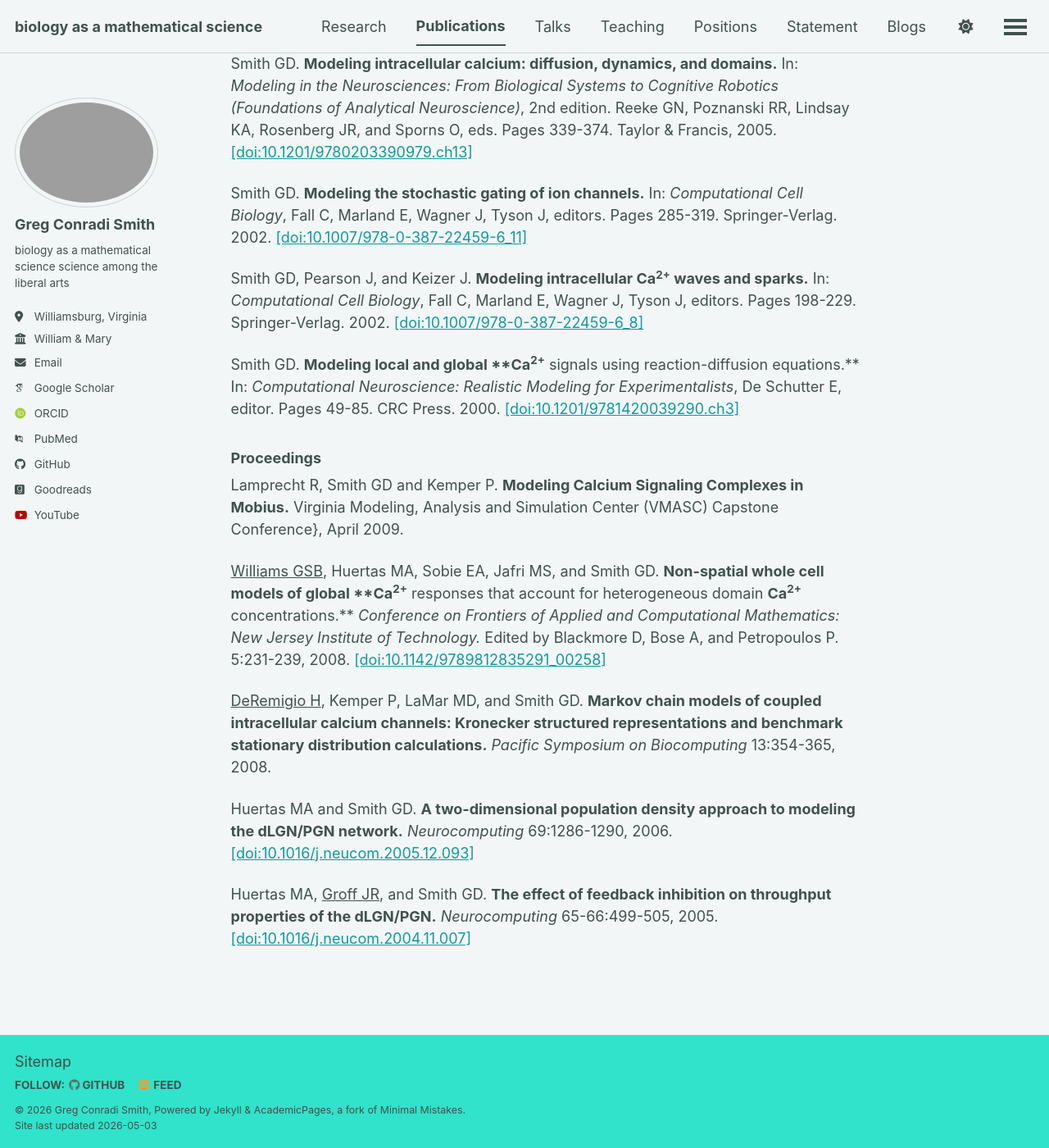
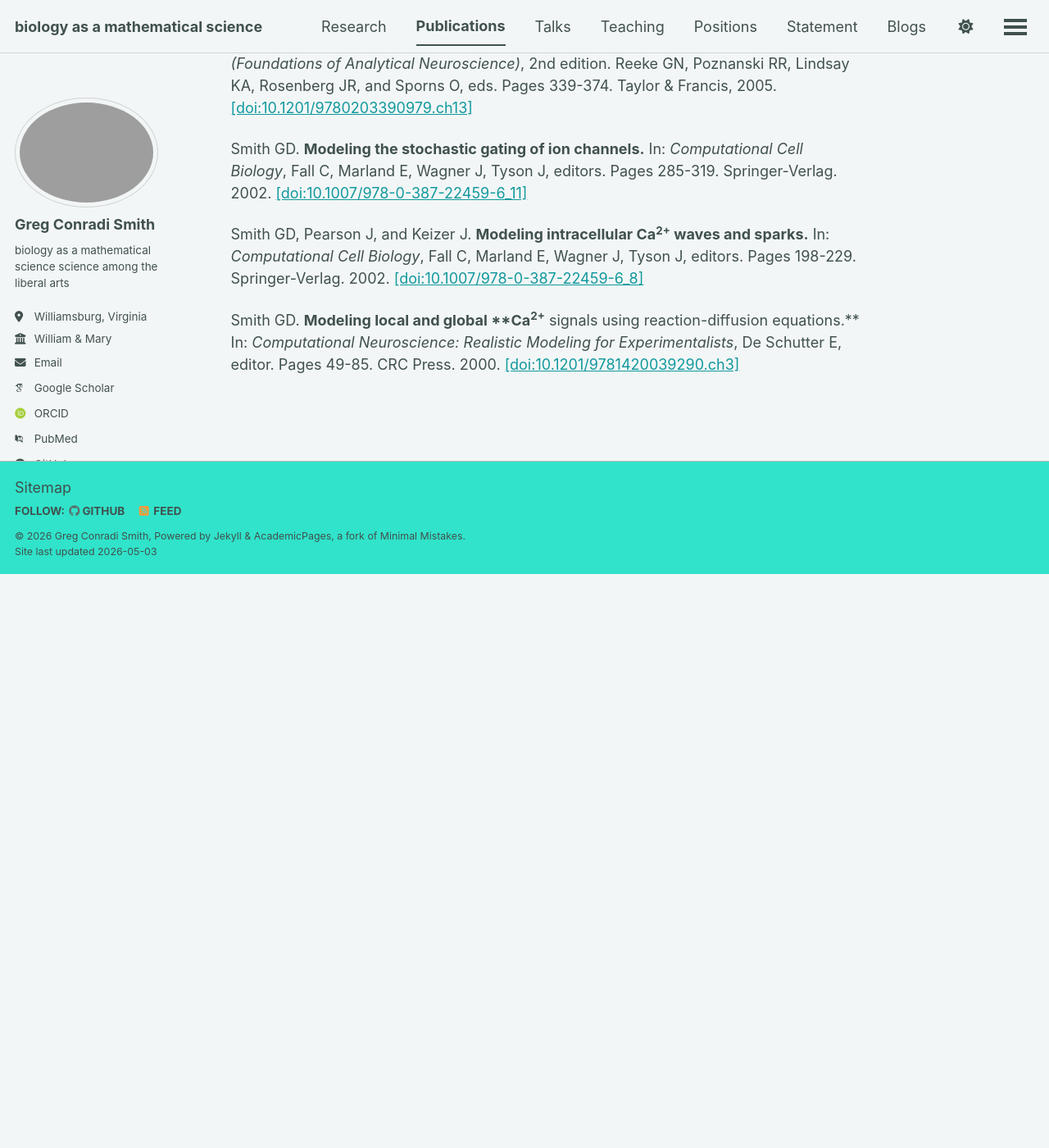
Before and after one commit to gregconradismith/gregconradismith.github.io, a Jekyll site: the page built from _pages/publications.md, in a window 1280 px wide and 1400 px high, scrolled down 8179 px. Shown: the whole window at 82% size. Built offline with Jekyll 4.4.1, drawn with Linux system fonts in a browser that asks for light colours; some web fonts are replaced; a script bundle is joined from its source files by our own code; library files that are not in the unit come from our copies; after the commit the page ends 8879 px from its top, so only the background shows below that; some of the changed text lies outside the part shown.

Commit message:
Update publications.md

```diff
--- a/_pages/publications.md
+++ b/_pages/publications.md
@@ -8,16 +8,16 @@
 You can also find my articles on [Google Scholar]({{ site.author.googlescholar }}){% if site.author.pubmed %} and [PubMed]({{ site.author.pubmed }}){% endif %}.
 {% endif %}
 
+*Note that Conradi Smith GD = Smith GD (my name changed in 2017). Students and research associates who were under my supervision are <span style="text-decoration:underline">underlined</span>. \*These authors contributed equally.*
+
 ### Books
 
 Conradi Smith GD. **Cellular Biophysics and Modeling: The Computational Biology of Excitable Cells.** Cambridge University Press. March 2019. 394 pages. [\[doi:10.1017/9780511793905\]](https://doi.org/10.1017/9780511793905) [\[Amazon\]](https://www.amazon.com/dp/0521183057)
 
 Conradi Smith GD. **Receptor Modeling Jupyter Book.** 2025. [Jupyter Book](https://gregconradismith.github.io/receptor-modeling-jupyter-book/intro.html)
-_Exposition of how cell surface receptors can be modeled using Sagemath, an open-source mathematics software system. The focus is on algebraic analysis of conformational coupling in oligomeric receptor models. An unrefereed deliverable supported by NSF DMS grant #1951646, *Cycle representations of receptor complex signal transduction.*_
+An unrefereed deliverable supported by NSF DMS grant #1951646, *Cycle representations of receptor complex signal transduction.*
 
 ### Research Articles
-
-*Note that Conradi Smith GD = Smith GD (my name changed in 2017). Students and research associates who were under my supervision are <span style="text-decoration:underline">underlined</span>. \*These authors contributed equally.*
 
 <span style="text-decoration:underline">Sakly S</span>, Conradi Smith GD. **Phase separation dynamics of SynGAP & PSD-95 in post-synaptic densities.** *In preparation.*
 
@@ -164,15 +164,3 @@
 Smith GD, Pearson J, and Keizer J. **Modeling intracellular Ca<sup>2+</sup> waves and sparks.** In: *Computational Cell Biology*, Fall C, Marland E, Wagner J, Tyson J, editors. Pages 198-229. Springer-Verlag. 2002. [\[doi:10.1007/978-0-387-22459-6_8\]](http://dx.doi.org/doi:10.1007/978-0-387-22459-6_8)
 
 Smith GD. **Modeling local and global **Ca<sup>2+</sup>** signals using reaction-diffusion equations.** In: *Computational Neuroscience: Realistic Modeling for Experimentalists*, De Schutter E, editor. Pages 49-85. CRC Press. 2000. [\[doi:10.1201/9781420039290.ch3\]](http://dx.doi.org/doi:10.1201/9781420039290.ch3)
-
-### Proceedings
-
-Lamprecht R, Smith GD and Kemper P. **Modeling Calcium Signaling Complexes in Mobius.** Virginia Modeling, Analysis and Simulation Center (VMASC) Capstone Conference}, April 2009.
-
-<span style="text-decoration:underline">Williams GSB</span>, Huertas MA, Sobie EA, Jafri MS, and Smith GD. **Non-spatial whole cell models of global **Ca<sup>2+</sup>** responses that account for heterogeneous domain **Ca<sup>2+</sup>** concentrations.** *Conference on Frontiers of Applied and Computational Mathematics: New Jersey Institute of Technology.* Edited by Blackmore D, Bose A, and Petropoulos P. 5:231-239, 2008. [\[doi:10.1142/9789812835291_00258\]](http://dx.doi.org/doi:10.1142/9789812835291_0025)
-
-<span style="text-decoration:underline">DeRemigio H</span>, Kemper P, LaMar MD, and Smith GD. **Markov chain models of coupled intracellular calcium channels: Kronecker structured representations and benchmark stationary distribution calculations.** *Pacific Symposium on Biocomputing* 13:354-365, 2008.
-
-Huertas MA and Smith GD. **A two-dimensional population density approach to modeling the dLGN/PGN network.** *Neurocomputing* 69:1286-1290, 2006. [\[doi:10.1016/j.neucom.2005.12.093\]](http://dx.doi.org/doi:10.1016/j.neucom.2005.12.093)
-
-Huertas MA, <span style="text-decoration:underline">Groff JR</span>, and Smith GD. **The effect of feedback inhibition on throughput properties of the dLGN/PGN.** *Neurocomputing* 65-66:499-505, 2005. [\[doi:10.1016/j.neucom.2004.11.007\]](http://dx.doi.org/doi:10.1016/j.neucom.2004.11.007)
```
